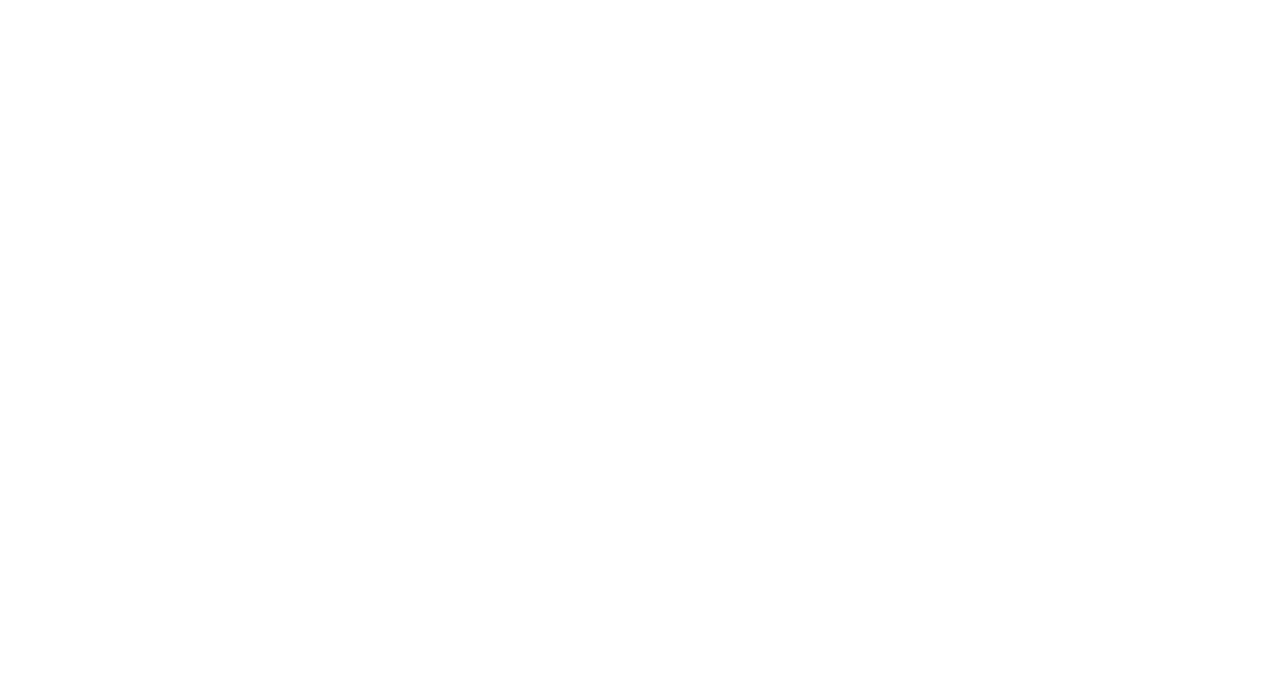
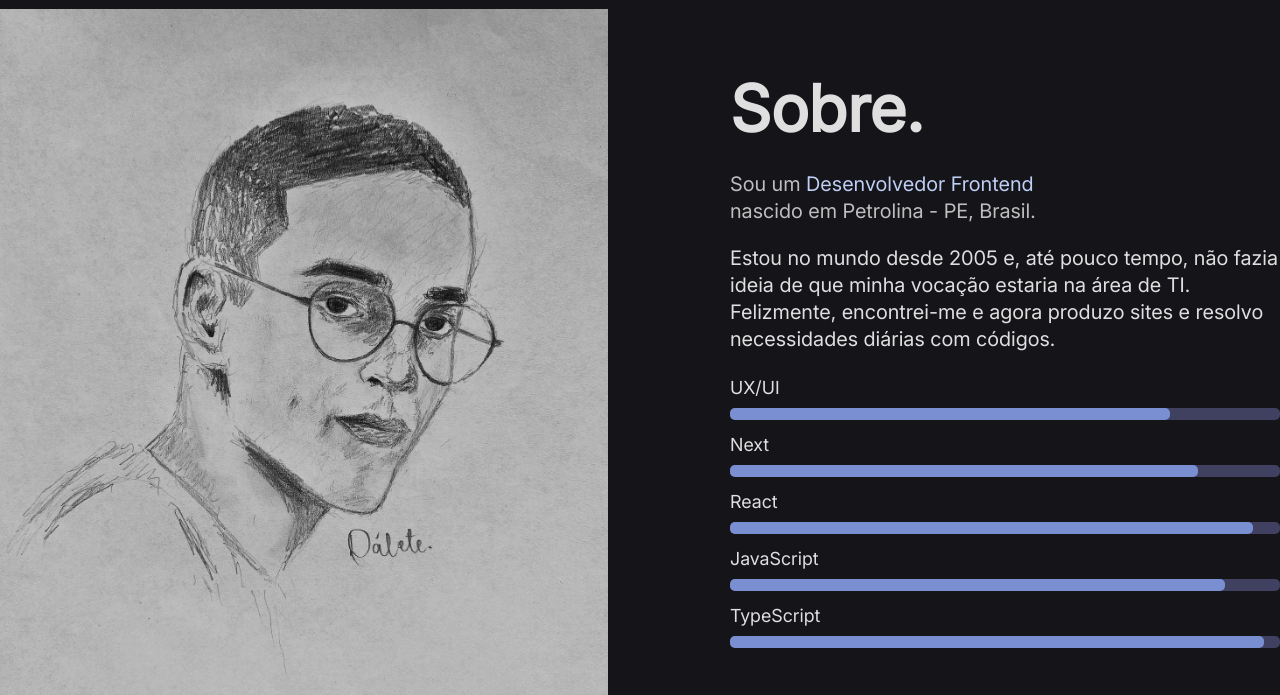
Before and after one commit to luizrodrigues12/portfolio-next, a Next.js app: page / in a window 1280 px wide. Shown: the part 841-1536 px from the top of the page. Before the commit the page ends 817 px from the top, so only its background shows below. Built offline with nearby package versions, Linux system fonts and the light colour scheme.

Commit message:
feat: criando about section.

```diff
--- a/src/app/globals.css
+++ b/src/app/globals.css
@@ -1,7 +1,6 @@
 html,
 body {
   max-width: 100vw;
-  overflow-x: hidden;
   color: #dfdfdf;
   font-family: "Inter";
 }
@@ -11,8 +10,8 @@
   padding: 0;
   margin: 0;
 
-  --text-color: #dfdfdf;
-  --background-hero: #191920;
+  --text-color: #cfcfcf;
+  --background-hero: #101012;
 }
 
 a {
--- a/src/app/page.tsx
+++ b/src/app/page.tsx
@@ -1,18 +1,21 @@
 "use client";
 
+import About from "@/components/sections/About";
 import Hero from "@/components/sections/Hero";
 import styled from "styled-components";
 
 const AppContainer = styled.div`
   display: flex;
   flex-direction: column;
-  height: 100vh;
+  justify-content: space-between;
+  min-height: 100vh;
 `;
 
 export default function Page() {
   return (
     <AppContainer>
       <Hero />
+      <About />
     </AppContainer>
   );
 }
--- a/src/components/footer/Footer.tsx
+++ b/src/components/footer/Footer.tsx
@@ -4,11 +4,13 @@
 import styled from "styled-components";
 
 const FooterStyled = styled.footer`
+  width: 100%;
   background-color: #161619;
+  font-size: 14px;
+
   display: flex;
   align-items: center;
   justify-content: center;
-  font-size: 14px;
 
   @media (min-width: 1440px) {
     height: 100px;
--- a/src/components/header/Header.tsx
+++ b/src/components/header/Header.tsx
@@ -7,18 +7,21 @@
 
 const HeaderStyled = styled.header`
   background-color: #161619;
+  height: 100%;
 
   font-size: 16px;
   font-family: "Inter";
 
   display: flex;
-  justify-items: center;
+  justify-content: center;
+  align-items: center;
 
   position: absolute;
   z-index: 10;
 
   .sub-container {
     width: 100%;
+    height: 100%;
     display: flex;
     align-items: center;
     justify-content: space-between;
--- a/src/components/layout/Container.tsx
+++ b/src/components/layout/Container.tsx
@@ -2,13 +2,12 @@
 import styled from "styled-components";
 
 const ContainerStyled = styled.div`
-  height: 100%;
   width: 100%;
+  height: 100vh;
 
   display: flex;
-  flex-direction: column;
+  align-items: center;
   justify-content: center;
-  align-items: center;
 
   @media (min-width: 1440px) {
     padding: 0px 300px;
--- /dev/null
+++ b/src/components/sections/About.tsx
@@ -0,0 +1,115 @@
+import styled from "styled-components";
+import Container from "../layout/Container";
+import Image from "next/image";
+import ProgressBar from "../utils/ProgressBar";
+
+const AboutSection = styled.section`
+  min-height: 100vh;
+  width: 100%;
+
+  background-color: #141419;
+
+  .image {
+    filter: brightness(85%) saturate(100%);
+    box-shadow: -8px 8px 0px #91a8eb;
+  }
+`;
+
+const PrincipalDiv = styled.div`
+  height: 100%;
+  width: 100%;
+
+  display: flex;
+  flex-direction: row;
+
+  align-items: center;
+  justify-content: space-between;
+
+  h2 {
+    font-size: 64px;
+  }
+
+  p {
+    font-size: 20px;
+  }
+`;
+
+const InfosBox = styled.div`
+  display: flex;
+  flex-direction: column;
+  gap: 24px;
+`;
+
+const Paragraphs = styled.div`
+  display: flex;
+  flex-direction: column;
+  gap: 20px;
+
+  line-height: 27px;
+
+  .paragraph-1 {
+    color: #bebebe;
+
+    span {
+      color: #bfcef5;
+      font-family: "Inter";
+    }
+  }
+
+  .paragraph-2 {
+    width: 550px;
+  }
+`;
+
+const BarsBox = styled.div`
+  width: 100%;
+  height: 100%;
+
+  display: flex;
+  flex-direction: column;
+  justify-content: space-between;
+  gap: 14px;
+`;
+
+const About = () => {
+  return (
+    <AboutSection>
+      <Container>
+        <PrincipalDiv>
+          <Image
+            src={"/images/desenho-luiz.jpg"}
+            alt="Desenho de Luiz"
+            width={608}
+            height={700}
+            className="image"
+          />
+          <InfosBox>
+            <h2>Sobre.</h2>
+            <Paragraphs>
+              <p className="paragraph-1">
+                Sou um <span>Desenvolvedor Frontend</span> <br />
+                nascido em Petrolina - PE, Brasil.
+              </p>
+              <p className="paragraph-2">
+                Estou no mundo desde 2005 e, até pouco tempo, não fazia ideia de
+                que minha vocação estaria na área de TI. Felizmente,
+                encontrei-me e agora produzo sites e resolvo necessidades
+                diárias com códigos.
+              </p>
+            </Paragraphs>
+
+            <BarsBox>
+              <ProgressBar text="UX/UI" level={80} delay={0.1} />
+              <ProgressBar text="Next" level={85} delay={0.2} />
+              <ProgressBar text="React" level={95} delay={0.3} />
+              <ProgressBar text="JavaScript" level={90} delay={0.4} />
+              <ProgressBar text="TypeScript" level={97} delay={0.5} />
+            </BarsBox>
+          </InfosBox>
+        </PrincipalDiv>
+      </Container>
+    </AboutSection>
+  );
+};
+
+export default About;
--- a/src/components/sections/Hero.tsx
+++ b/src/components/sections/Hero.tsx
@@ -9,15 +9,20 @@
 
 const HeroSectionStyled = styled.section`
   min-height: 100vh;
-  background-color: #101014;
+  background-color: var(--background-hero);
   position: relative;
+
+  display: flex;
+  flex-direction: column;
+  justify-content: center;
 `;
 
 const BackgroundBox = styled.div`
-  background-color: var(--background-hero);
+  background-color: #191920;
   height: 100%;
   width: 29%;
   position: absolute;
+  bottom: 0;
   right: 0;
   z-index: 1;
 `;
@@ -40,21 +45,22 @@
 
   .image {
     display: flex;
-    background-color: #121217;
+    background-color: #161619;
     border: 2px solid var(--text-color);
     position: absolute;
     z-index: 3;
   }
 
   .back-image {
-    border: 2px solid #c7c7c7ed;
+    border: 2px solid #bdbdbd;
     width: 450px;
     height: 450px;
+    background-color: #202030;
 
     position: absolute;
     z-index: 2;
-    top: 20px;
-    left: 20px;
+    top: 16px;
+    left: 16px;
   }
 `;
 
@@ -78,7 +84,7 @@
   }
 
   span {
-    color: #92a3d2;
+    color: #91a8e7;
   }
 `;
 
--- /dev/null
+++ b/src/components/utils/ProgressBar.tsx
@@ -0,0 +1,60 @@
+import styled from "styled-components";
+import { motion } from "motion/react";
+
+interface ProgressBarProps {
+  text: string;
+  level: number;
+  delay: number;
+}
+
+const ContainerBar = styled.div`
+  display: flex;
+  flex-direction: column;
+  gap: 10px;
+
+  .title {
+    font-size: 18px;
+  }
+`;
+
+const Bar = styled.div`
+  height: 12px;
+  width: 100%;
+
+  border-radius: 5px;
+
+  position: relative;
+
+  background-color: #404060;
+`;
+
+const Level = styled.div<{ $level: number }>`
+  height: 100%;
+  width: ${(props) => props.$level}%;
+
+  border-radius: 5px;
+
+  position: absolute;
+  top: 0;
+  left: 0;
+
+  background-color: #798fd2;
+`;
+
+const ProgressBar = ({ text, level, delay }: ProgressBarProps) => {
+  return (
+    <ContainerBar>
+      <div className="title">{text}</div>
+      <Bar>
+        <Level
+          as={motion.div}
+          whileInView={{ width: [0, `${level}%`] }}
+          transition={{ duration: 1, delay: delay }}
+          $level={level}
+        />
+      </Bar>
+    </ContainerBar>
+  );
+};
+
+export default ProgressBar;
```
Also changed, not shown: public/images/desenho-luiz.jpg (added).
